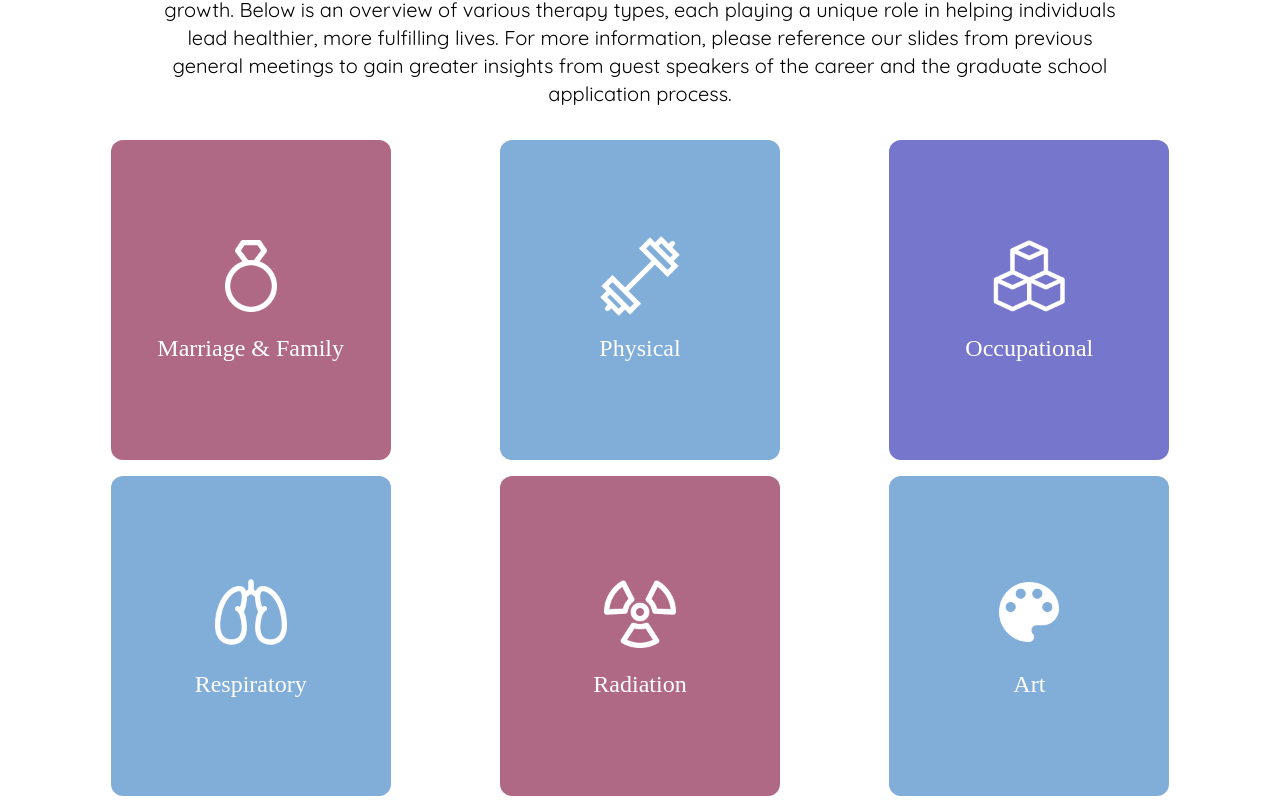
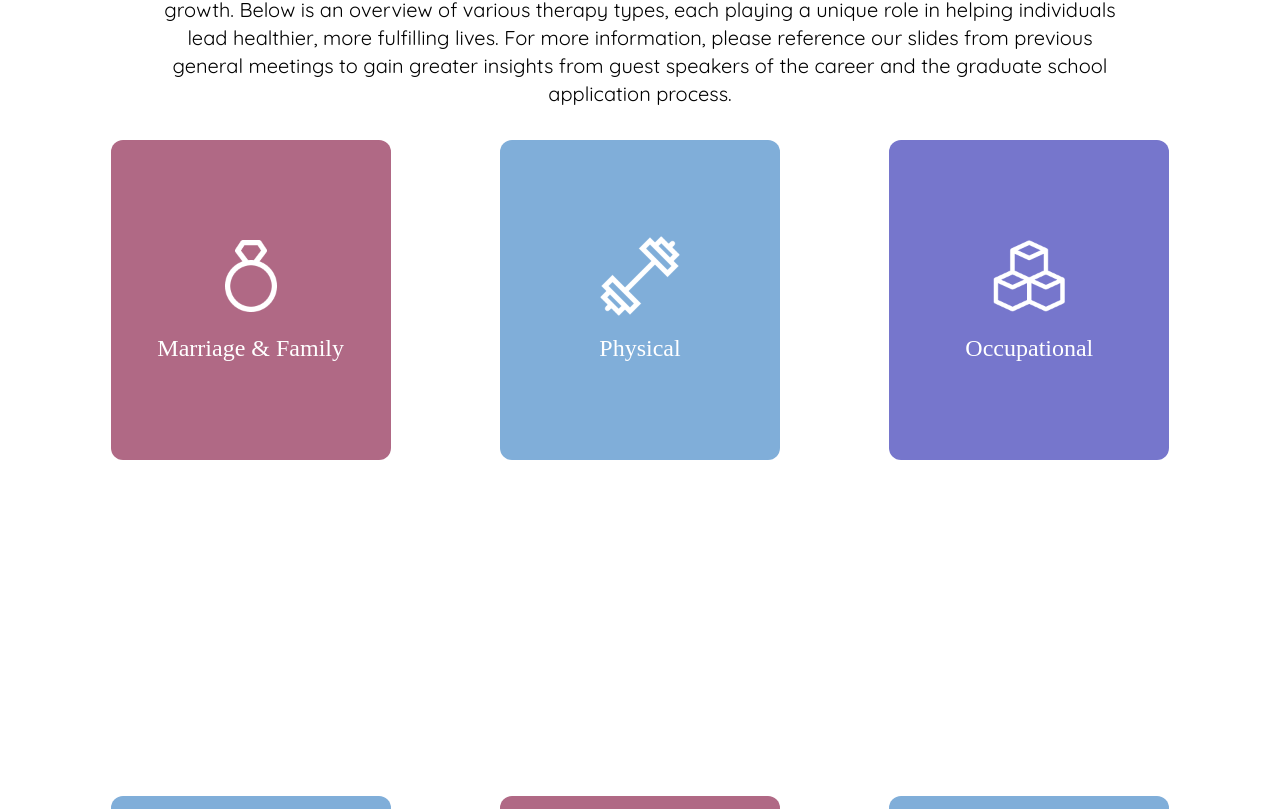
Before and after one commit to acm-ucr/ptso-website, a Next.js app: page /about in a window 1280 px wide. Shown: the part 2291-3100 px from the top of the page. Built offline with nearby package versions, Linux system fonts and the light colour scheme; a web font is replaced by a local one.

Commit message:
Started implementing flip

```diff
--- a/package.json
+++ b/package.json
@@ -14,6 +14,7 @@
   "dependencies": {
     "@tanstack/react-query": "~5.53.3",
     "lucide-react": "~0.417.0",
+    "motion": "^12.10.0",
     "next": "^15.1.6",
     "react": "19.0.0",
     "react-dom": "19.0.0",
--- a/src/components/about/TherapyCard.tsx
+++ b/src/components/about/TherapyCard.tsx
@@ -1,5 +1,8 @@
+"use client";
 import Image from "next/image";
 import { StaticImageData } from "next/image";
+import { useState } from "react";
+import { motion } from "motion/react";
 
 interface TherapyCardProps {
   image: StaticImageData;
@@ -9,9 +12,19 @@ interface TherapyCardProps {
 }
 
 const TherapyCard = ({ image, name, alt, color }: TherapyCardProps) => {
+  const [flipped, setFlipped] = useState(false);
+
   return (
+    <motion.div
+    whileHover={{ scale: 1.1 }}
+    transition={{ duration: 0.5 }}
+    animate={{ rotateY: flipped ? 180 : 0 }}
+    onClick={() => setFlipped((prevState) => !prevState)}
+    style={{ position: "relative", transformStyle: "preserve-3d" }}
+    >
     <div
       className={`${color} mx-auto flex w-3/4 flex-col items-center justify-between space-y-4 rounded-xl`}
+      style={{ backfaceVisibility: "hidden" }}
     >
       <Image
         src={image}
@@ -24,6 +37,23 @@ const TherapyCard = ({ image, name, alt, color }: TherapyCardProps) => {
         {name}
       </div>
     </div>
+
+    <div
+      className={`${color} mx-auto flex w-3/4 flex-col items-center justify-between space-y-4 rounded-xl`}
+      style={{ backfaceVisibility: "hidden", transform: "rotateY(180deg)" }}
+    >
+      <Image
+        src={image}
+        alt={alt}
+        width={80}
+        height={80}
+        className="mt-24 object-contain"
+      />
+      <div className="font-beVietnamPro mb-24 text-center text-2xl text-white">
+        {name}
+      </div>
+    </div>
+    </motion.div>
   );
 };
 
--- a/src/data/TherapyTypes.ts
+++ b/src/data/TherapyTypes.ts
@@ -11,6 +11,13 @@ import Weight from "@/public/assets/about/therapyTypes/weight.webp";
 
 export interface TherapyType {
   name: string;
+  image: StaticImageData;
+  alt: string;
+  color: string;
+}
+
+export interface TherapyDescription {
+  description: string;
   image: StaticImageData;
   alt: string;
   color: string;
@@ -72,3 +79,60 @@ export const therapyTypes: TherapyType[] = [
     color: "bg-ptso-pink-secondary",
   },
 ];
+
+export const therapyDescriptions: TherapyDescription[] = [
+  {
+    description: "MFT focuses on improving relationships by addressing conflicts, communication breakdowns, and emotional challenges within couples and families. Therapists help clients navigate life transitions, resolve misunderstandings, and strengthen their connections by fostering healthier communication patterns and emotional support systems.",
+    image: Ring,
+    alt: "Wedding rings icon",
+    color: "bg-ptso-pink-secondary"
+  },
+  {
+    description: "Physical therapy helps individuals recover from injuries, surgeries, or medical conditions that affect movement and function. Through targeted exercises, stretching, and hands-on techniques, physical therapists work to restore strength, flexibility, and mobility, enabling patients to regain independence and reduce pain.",
+    image: Weight,
+    alt: "Weight lifting icon",
+    color: "bg-ptso-blue-accent",
+  },
+  {
+    description: "Occupational therapy focuses on helping individuals perform daily activities (such as dressing, cooking, or working) after an injury, illness, or disability. Therapists use adaptive techniques, assistive devices, and personalized strategies to improve fine motor skills, cognitive function, and overall independence.",
+    image: Blocks,
+    alt: "Building blocks icon",
+    color: "bg-ptso-purple-primary",
+  },
+  {
+    description: "Respiratory therapists assist individuals with breathing disorders, such as asthma, COPD, and post-surgical respiratory complications. They provide treatments like oxygen therapy, ventilator support, and breathing exercises to help patients manage their condition and improve lung function.",
+    image: Lungs,
+    alt: "Lungs icon",
+    color: "bg-ptso-blue-accent",
+  },
+  {
+    description: "Radiation therapy is a medical treatment that uses targeted high-energy radiation to shrink or eliminate cancer cells. Radiation therapists work with oncologists to deliver precise treatments while minimizing damage to healthy tissue, helping patients manage and fight cancer effectively.",
+    image: Radiation,
+    alt: "Radiation symbol icon",
+    color: "bg-ptso-pink-secondary",
+  },
+  {
+    description: "Art therapy uses creative expression to help individuals explore emotions, cope with trauma, and improve mental well-being. Through drawing, painting, sculpture, or other artistic mediums, clients gain insight into their thoughts and feelings, making it a powerful tool for emotional healing.",
+    image: Art,
+    alt: "Art palette icon",
+    color: "bg-ptso-blue-accent",
+  },
+  {
+    description: "Speech-language therapy helps individuals with speech, language, voice, and swallowing disorders. Therapists work with people of all ages to improve communication skills, correct speech impediments, and assist with conditions such as aphasia, stuttering, or developmental delays.",
+    image: TalkingHead,
+    alt: "Talking head icon",
+    color: "bg-ptso-purple-primary",
+  },
+  {
+    description: "Music therapy uses sound, rhythm, and melody to support emotional, cognitive, and physical healing. It is especially effective for individuals with anxiety, dementia, autism, or trauma, as it engages different parts of the brain to enhance memory, reduce stress, and improve communication.",
+    image: Music,
+    alt: "Music notes icon",
+    color: "bg-ptso-blue-accent",
+  },
+  {
+    description: "Counseling provides emotional support and guidance for individuals dealing with stress, anxiety, depression, grief, or life challenges. Counselors help clients process emotions, develop coping strategies, and improve their mental well-being through structured conversations and therapeutic interventions.",
+    image: Masks,
+    alt: "Theater masks icon",
+    color: "bg-ptso-pink-secondary",
+  },
+];
```
Also changed, not shown: 1 other file (tests, documents, lock files or other folders).
